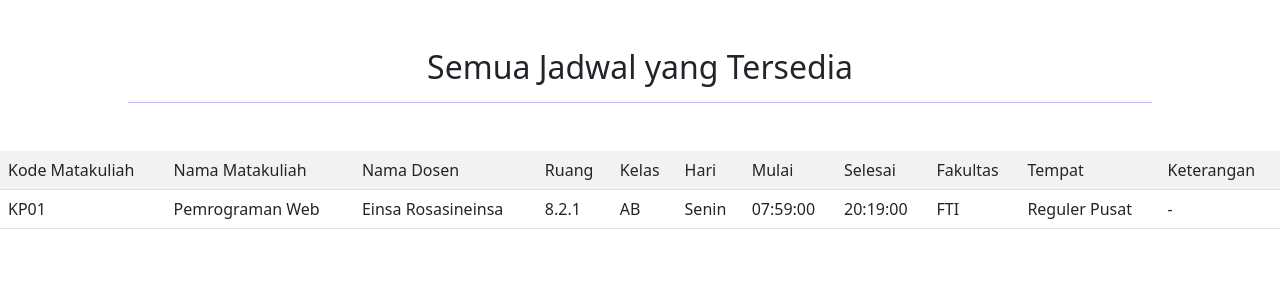
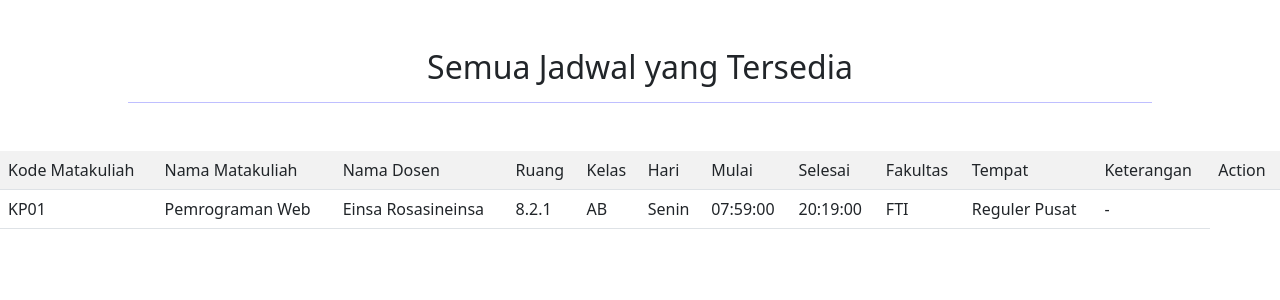
Before and after one commit to Lasteinsa/Penjadwalan, a CodeIgniter app: page /database/all in a window 1280 px wide. Shown: the part 56-356 px from the top of the page. Run offline with CodeIgniter, Linux system fonts and the light colour scheme; data comes from the database, SQL or seed files in the repository; some libraries are stand-ins or nearby versions.

Commit message:
First Commit

```diff
--- a/application/views/allView.php
+++ b/application/views/allView.php
@@ -26,6 +26,7 @@ include 'header.php';
             <td>Fakultas</td>
             <td>Tempat</td>
             <td>Keterangan</td>
+            <td>Action</td>
         </tr>
         <?php foreach ($matakulias as $q) { ?>
             <tr>
```
